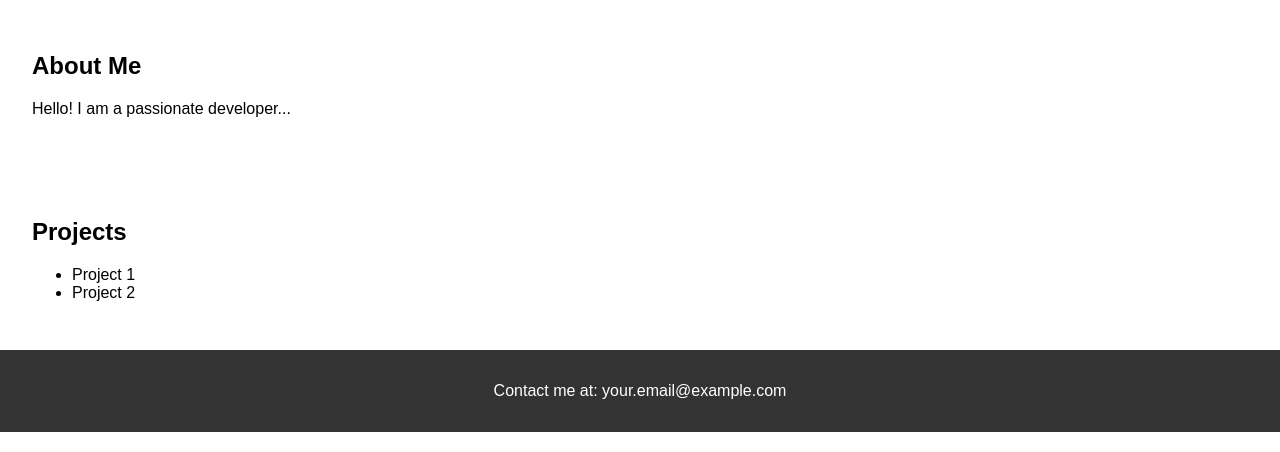
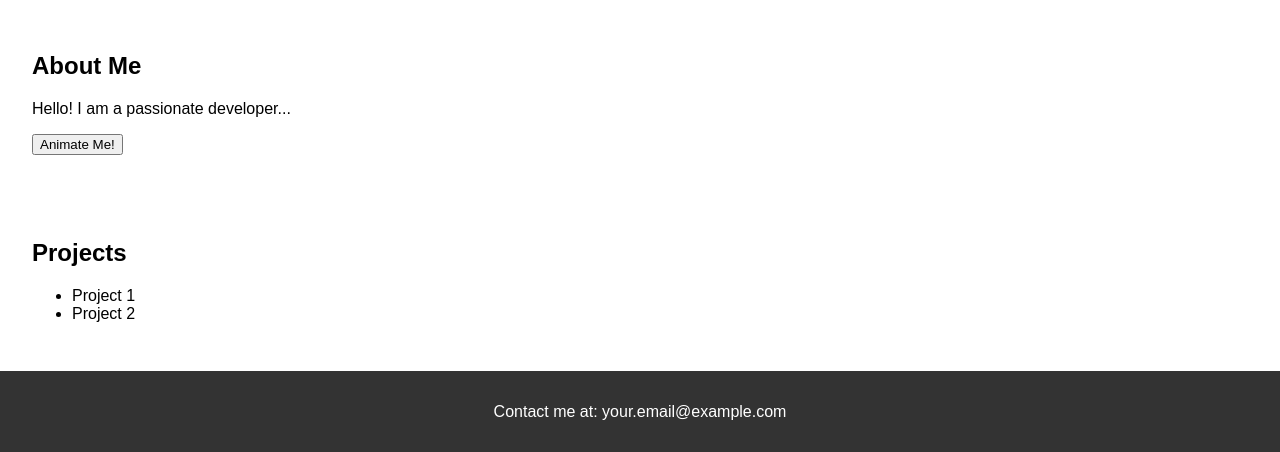
Before and after one commit to fjadidi2001/portfolio, a Django app: template GO/templates/index.html in a window 1280 px wide. Shown: the part 112-564 px from the top of the page. Run offline with Django 4.2, Linux system fonts and the light colour scheme; the template is opened without the code that fills it, so the values that code supplies are empty.

Commit message:
added js file

```diff
--- a/GO/templates/index.html
+++ b/GO/templates/index.html
@@ -11,18 +11,20 @@
     <section>
         <h2>About Me</h2>
         <p>Hello! I am a passionate developer...</p>
+        <button id="animateBtn">Animate Me!</button> <!-- Add this button -->
     </section>
     <section>
         <h2>Projects</h2>
         <ul>
             <li>Project 1</li>
             <li>Project 2</li>
+            <!-- Add more projects as needed -->
         </ul>
     </section>
     <footer>
         <p>Contact me at: your.email@example.com</p>
     </footer>
-        <script src="/static/js/main.js"></script> <!-- Add this script -->
 
+    <script src="/static/js/main.js"></script> <!-- Add this script -->
 </body>
 </html>
```
